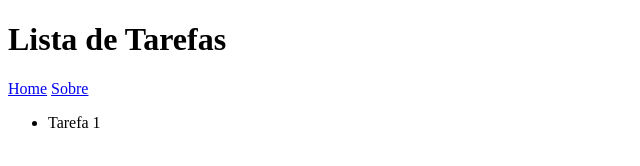
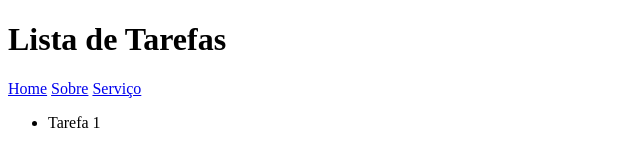
Before and after one commit to vitarelliandre/lista-de-tarefas, a plain HTML site: page index.html in a window 1280 px wide. Shown: the full height of the page, 0-640 px from the left. Drawn offline with Linux system fonts and the light colour scheme.

Commit message:
resolução de conflito

```diff
--- a/index.html
+++ b/index.html
@@ -11,6 +11,7 @@
         <nav>
             <a href="home.html">Home</a>
             <a href="sobre.html">Sobre</a>
+            <a href="servico.html">Serviço</a>
         </nav>
     </header>
     <ul>
```
